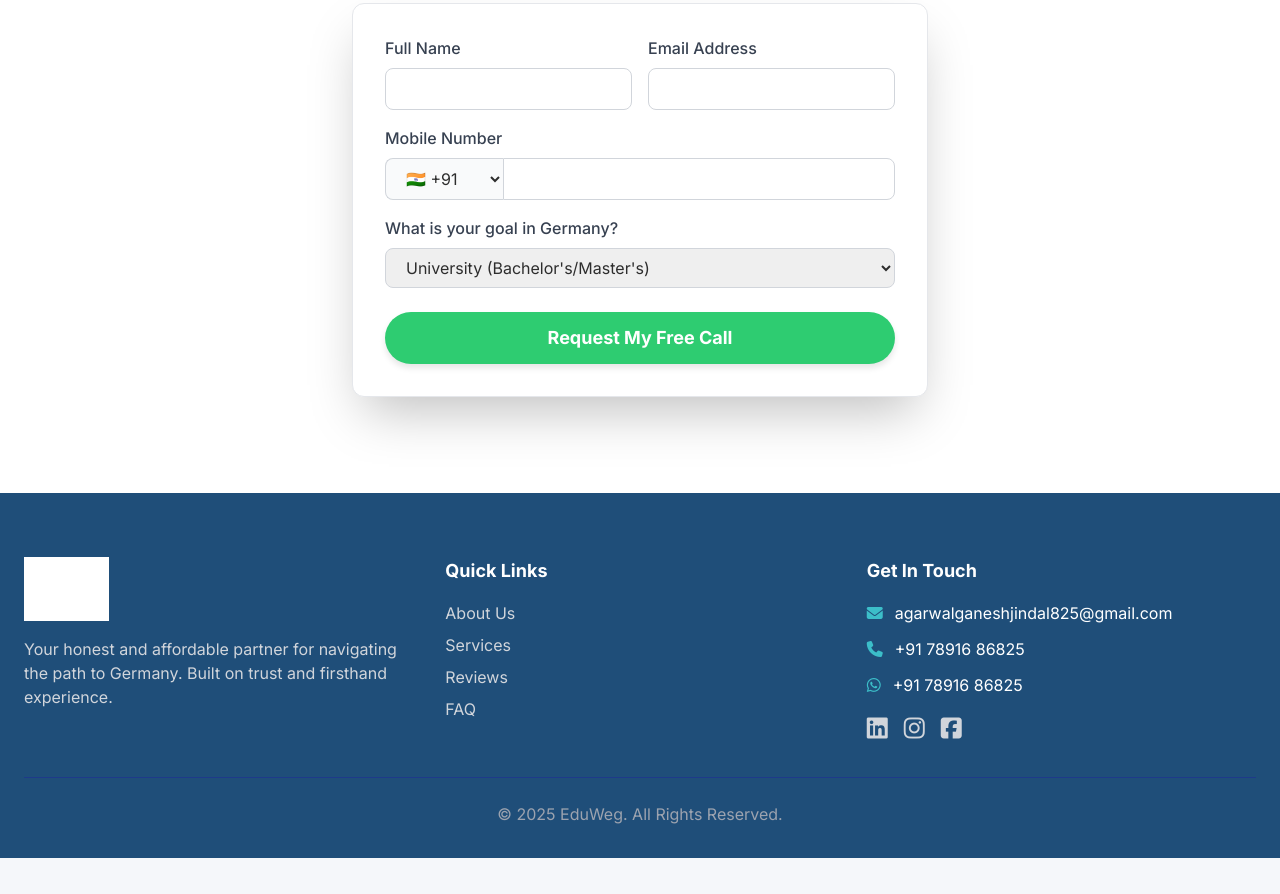
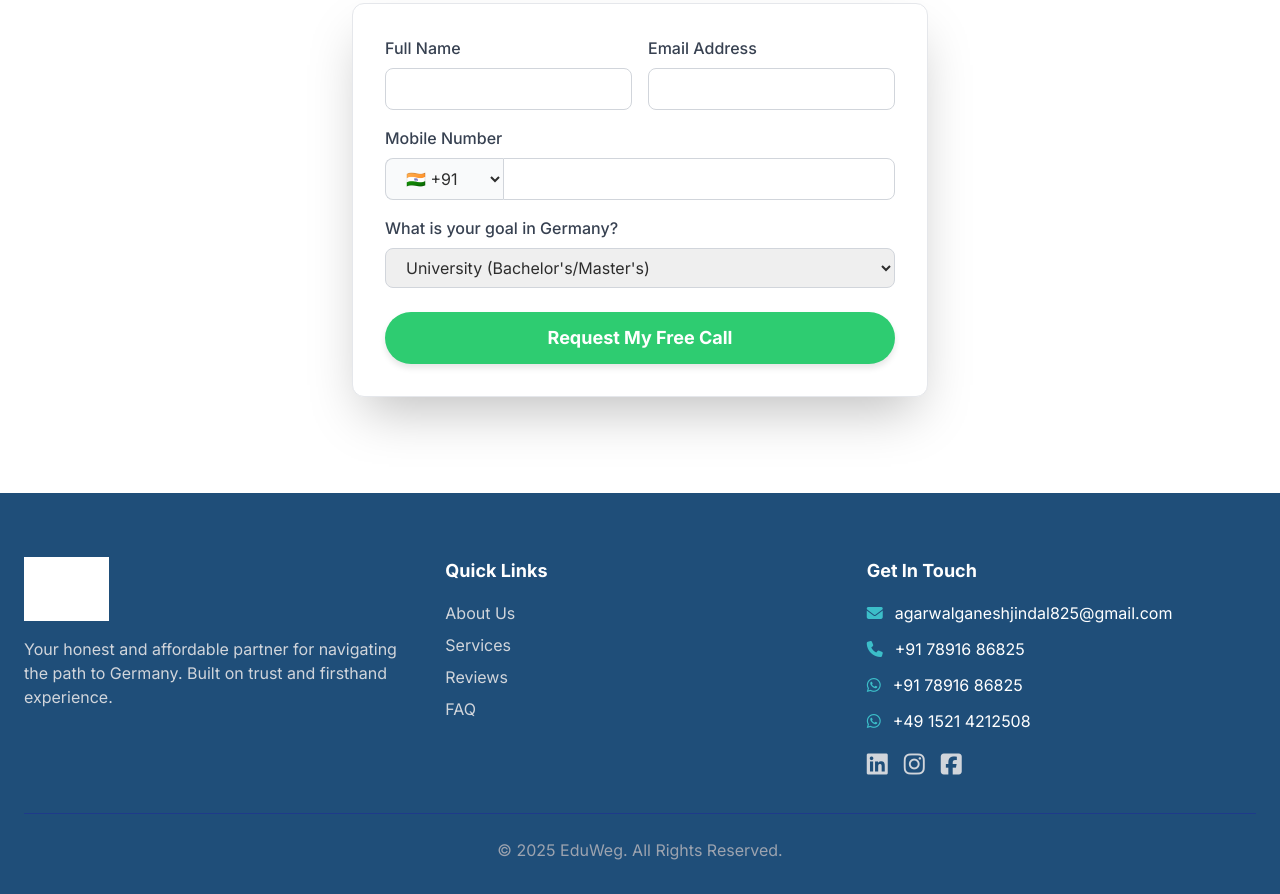
Before and after one commit to ganesh1729-bit/eduweg-website, a plain HTML site: page static/index.html in a window 1280 px wide. Shown: the part 4637-5531 px from the top of the page. Before the commit the page ends 5495 px from the top, so only its background shows below. Drawn offline with nearby package versions, Linux system fonts and the light colour scheme; grey boxes are pictures that could not be loaded.

Commit message:
Add files via upload
html update

```diff
--- a/static/index.html
+++ b/static/index.html
@@ -385,6 +385,10 @@
         <i class="fab fa-whatsapp mr-3 text-ew-accent" style="color:#3CBEC9;"></i>
         <a href="https://wa.me/917891686825" target="_blank" class="hover:text-white">+91 78916 86825</a>
     </li>
+    <li class="flex items-center justify-center md:justify-start">
+        <i class="fab fa-whatsapp mr-3 text-ew-accent" style="color:#3CBEC9;"></i>
+        <a href="https://wa.me/4915214212508" target="_blank" class="hover:text-white">+49 1521 4212508</a>
+    </li>
 </ul>
     <div class="mt-4 flex justify-center md:justify-start space-x-4">
         <a href="#" class="text-gray-300 hover:text-white text-2xl transition-colors duration-300"><i class="fab fa-linkedin"></i></a>
```
Lines whose indentation alone changed are shown as unchanged.
